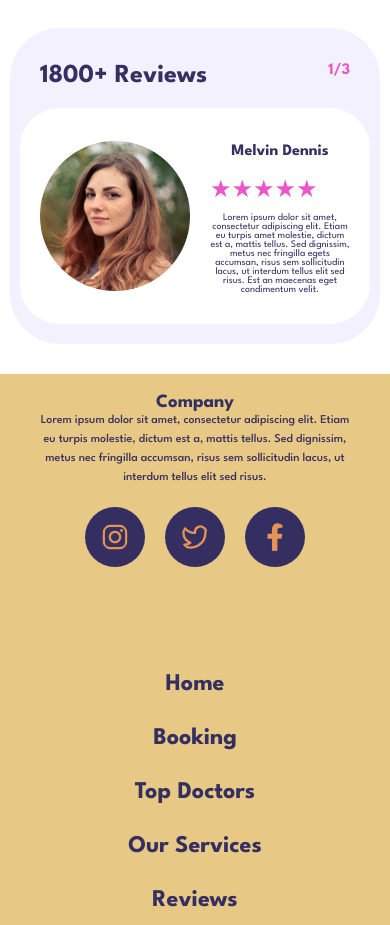
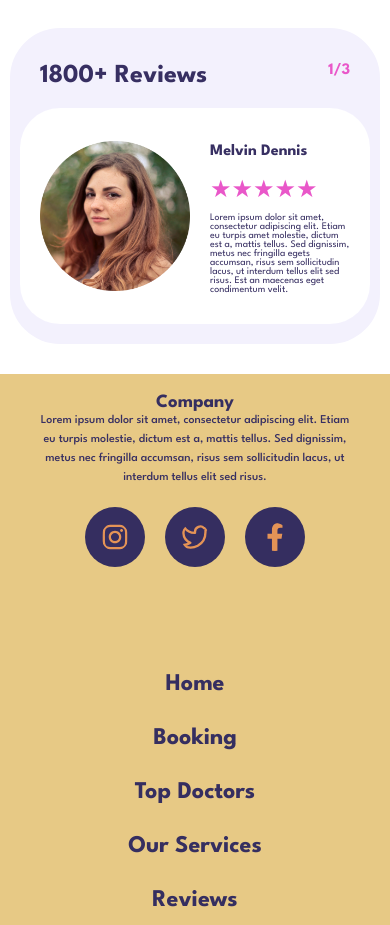
Before and after one commit to 8rachana/comingsoon, a React (Create React App) app: page / in a window 390 px wide. Shown: the part 1401-2326 px from the top of the page. Built offline with nearby package versions, Linux system fonts and the light colour scheme.

Commit message:
new design commit

```diff
--- a/src/views/services/Services.css
+++ b/src/views/services/Services.css
@@ -1,5 +1,9 @@
+.ser-main {
+  display: none;
+}
 @media only screen and (max-width: 767px) {
   .ser-main {
+    display: block;
     padding-bottom: 30px;
   }
   .ser-top {
--- a/src/views/specialists/Specialists.css
+++ b/src/views/specialists/Specialists.css
@@ -1,4 +1,12 @@
+.spec-main {
+  display: none;
+}
+
 @media only screen and (max-width: 767px) {
+  .spec-main {
+    display: block;
+  }
+
   .spec-one {
     background: #e7c985;
     padding: 0px 20px 30px 20px;
@@ -185,4 +193,10 @@
     font-size: 10px;
     color: #372f62;
   }
+  .cust-detail {
+    display: flex;
+    flex-direction: column;
+    align-items: flex-start;
+    text-align: left;
+  }
 }
--- a/src/views/specialists/Specialists.js
+++ b/src/views/specialists/Specialists.js
@@ -10,7 +10,7 @@ import person from "../../assets/person.png";
 
 const Specialists = () => {
   return (
-    <div>
+    <div className="spec-main">
       <div className="spec-one">
         <div className="spec-ttl">
           <p className="spec-ttl1">Our Specialists</p>
@@ -73,7 +73,7 @@ const Specialists = () => {
           </div>
           <div className="rev-customers">
             <img className="cus-img" src={person} />
-            <div>
+            <div className="cust-detail">
               <p className="cust-name">Melvin Dennis</p>
               <ReactStars
                 count={5}
```
